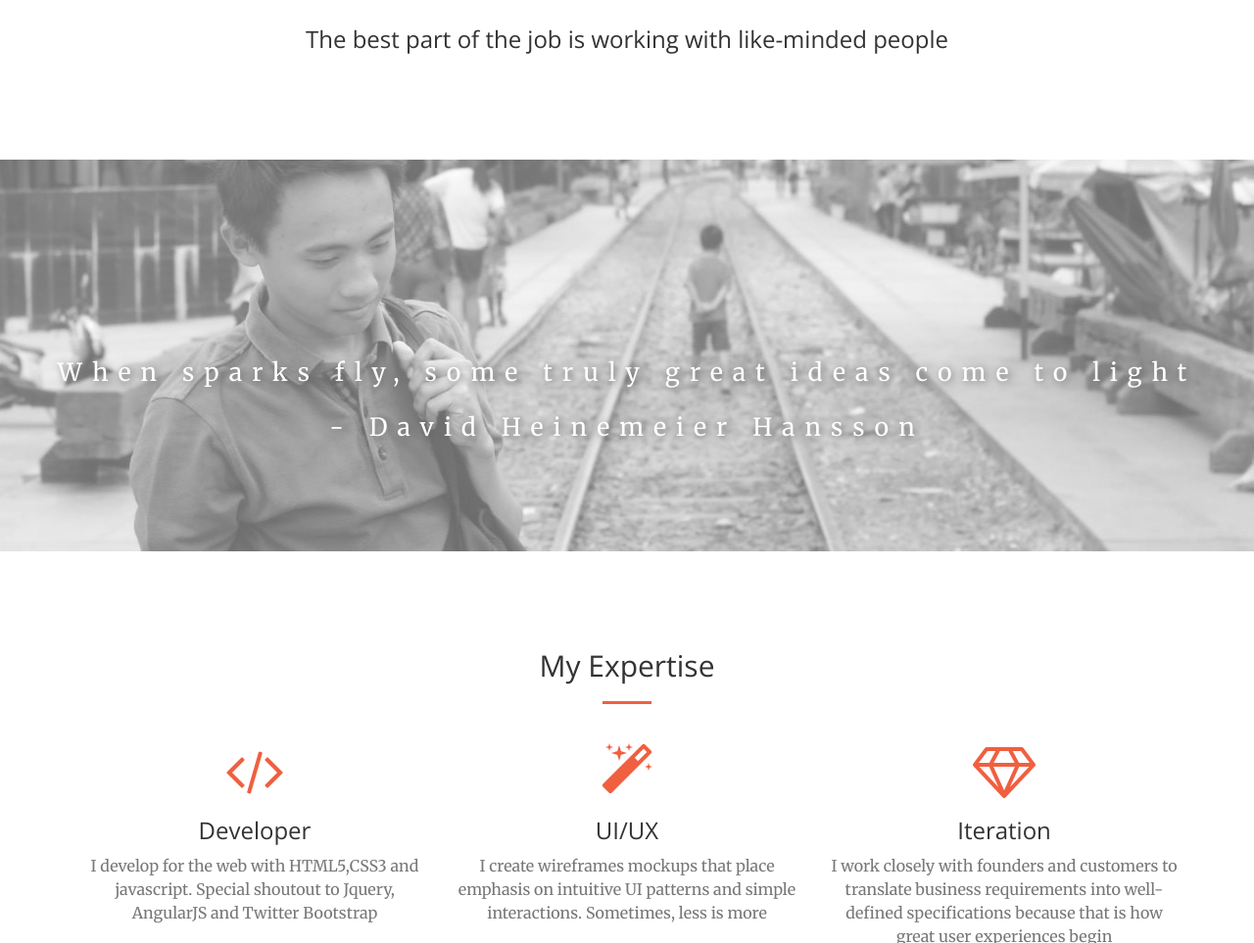
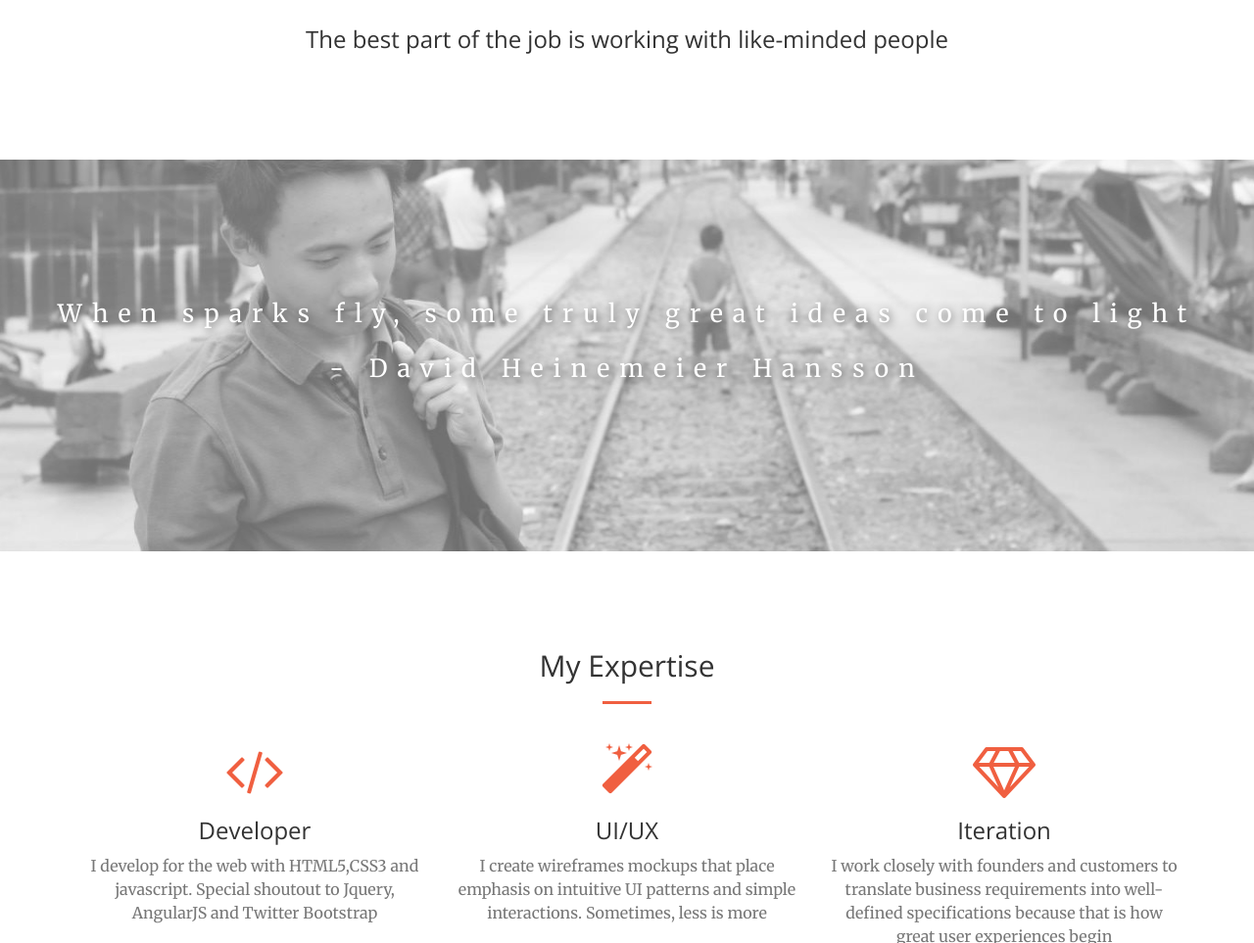
Before and after one commit to tengkiatwong/justinwong, a website: page index.html in a window 1280 px wide. Shown: the part 1395-2358 px from the top of the page at 98% size. Drawn offline with nearby package versions, Linux system fonts and the light colour scheme.

Commit message:
caption fix

```diff
--- a/css/custom.css
+++ b/css/custom.css
@@ -19,7 +19,7 @@
 .caption {
   position: absolute;
   left: 0;
-  top: 50%;
+  top: 35%;
   width: 100%;
   text-align: center;
   color: #000;
--- a/index.html
+++ b/index.html
@@ -65,7 +65,7 @@
     </section>
 
     <!-- Parallax   -->
-    <div class="bgimg-2">
+    <div class="bgimg-2 img-responsive">
       <div class="caption">
         <span class="border quote-text" style="background-color:transparent">When sparks fly, some truly great ideas come to light </span>
         <div>&nbsp;</div>
```
